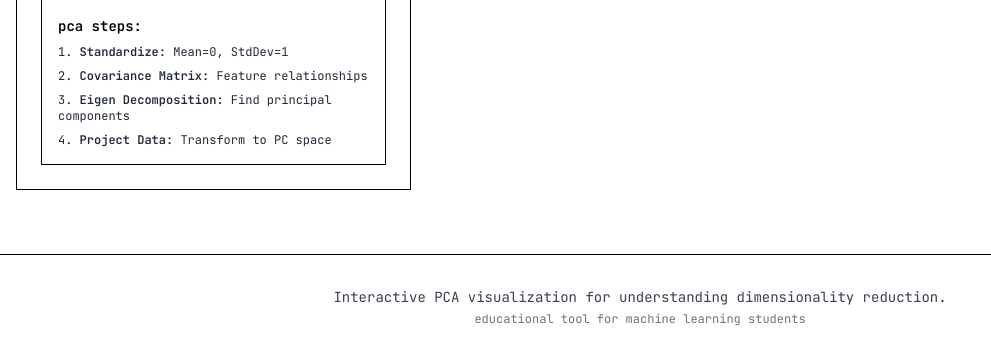
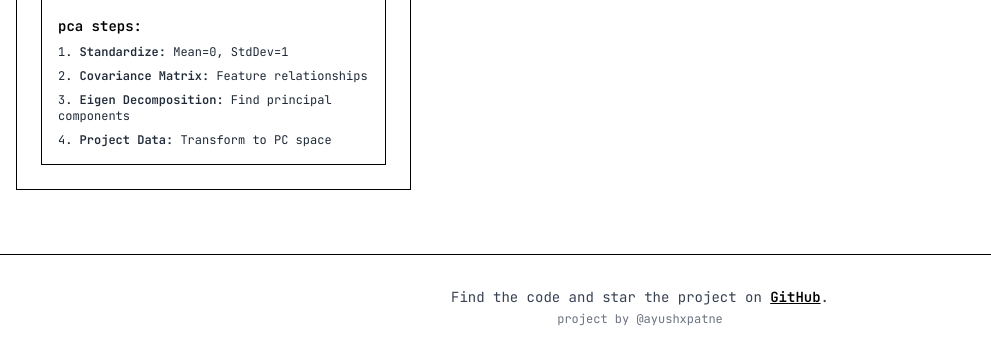
Before and after one commit to ayushxpatne/PCA-visualiser, a Flask app: page / in a window 1280 px wide. Shown: the part 1227-1586 px from the top of the page, without its empty margins (0-991 px from the left). Run offline with Flask 3, Linux system fonts and the light colour scheme; some libraries are stand-ins or nearby versions.

Commit message:
update footer with github link

```diff
--- a/templates/pca_base.html
+++ b/templates/pca_base.html
@@ -1,5 +1,6 @@
 <!DOCTYPE html>
 <html lang="en">
+
 <head>
     <meta charset="UTF-8">
     <meta name="viewport" content="width=device-width, initial-scale=1.0">
@@ -74,7 +75,9 @@
         }
 
         @keyframes spin {
-            to { transform: rotate(360deg); }
+            to {
+                transform: rotate(360deg);
+            }
         }
 
         .spinner {
@@ -88,8 +91,15 @@
         }
 
         @keyframes pulse {
-            0%, 100% { opacity: 1; }
-            50% { opacity: 0.5; }
+
+            0%,
+            100% {
+                opacity: 1;
+            }
+
+            50% {
+                opacity: 0.5;
+            }
         }
 
         .pulse {
@@ -102,6 +112,7 @@
     </style>
     {% block extra_head %}{% endblock %}
 </head>
+
 <body class="bg-white text-black min-h-screen">
     <nav class="border-b border-black py-4 mb-8">
         <div class="container mx-auto px-4">
@@ -119,11 +130,13 @@
 
     <footer class="mt-16 py-8 border-t border-black">
         <div class="container mx-auto px-4 text-center text-sm mono text-gray-700">
-            <p>Interactive PCA visualization for understanding dimensionality reduction.</p>
-            <p class="mt-1 text-xs text-gray-500">educational tool for machine learning students</p>
+            <p>Find the code and star the project on <a href="https://github.com/ayushxpatne/PCA-visualiser.git"
+                    target="_blank" class="underline text-black font-semibold">GitHub</a>.</p>
+            <p class="mt-1 text-xs text-gray-500">project by @ayushxpatne</p>
         </div>
     </footer>
 
     {% block extra_js %}{% endblock %}
 </body>
+
 </html>
```
